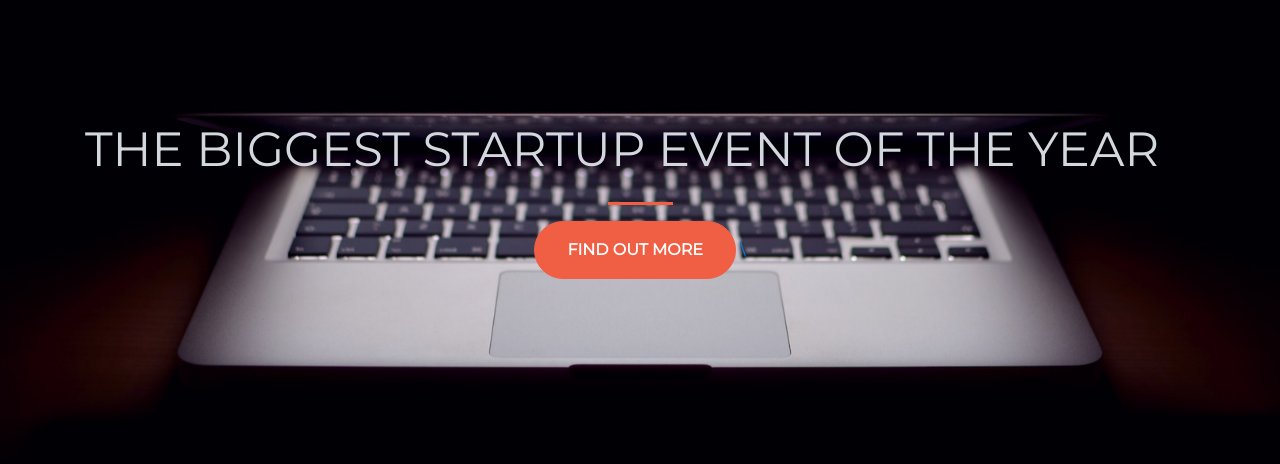
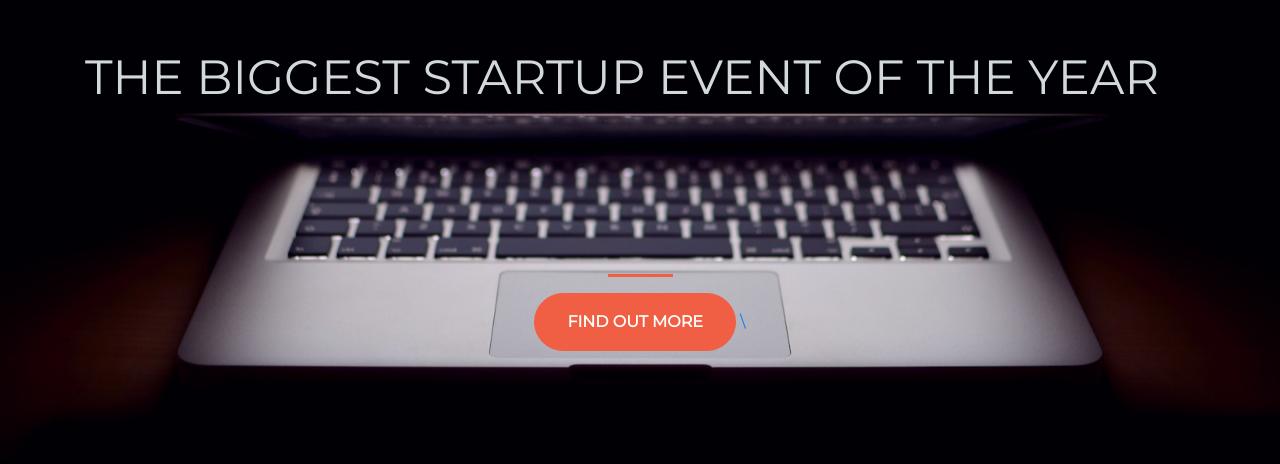
Before and after one commit to mariya9876/mariya9876.github.io, a plain HTML site: page index.html in a window 1280 px wide. Shown: the part 200-664 px from the top of the page. Drawn offline with nearby package versions, Linux system fonts and the light colour scheme.

Commit message:
update style.css

```diff
--- a/style.css
+++ b/style.css
@@ -10,36 +10,36 @@ html {
   background-size: cover;
 }
 
-h1{
+h1 {
   font-size: 3rem;
   color: #d2d8dd;
 
 }
 
-hr{
-  border-color:  #F05F44;
+hr {
+  border-color: #F05F44;
   border-width: 3px;
   max-width: 65px;
 }
 
-.buffer{
-  height: 9  rem;
+.buffer {
+  height: 9rem;
 }
 
 
-.btn{
+.btn {
   font-weight: 700;
   border-radius: 300px;
   text-transform: uppercase;
 }
 
-.btn-primary{
+.btn-primary {
   background-color: #F05F44;
   border-color: #F05F44;
 }
 
 
-.btn-primary:hover{
+.btn-primary:hover {
   background-color: #ee4b08;
   border-color: #ee4b08;
   border-width: 4px;
@@ -47,6 +47,6 @@ hr{
 
 
 
-.btn-xl{
+.btn-xl {
   padding: 1rem 2rem;
 }
```
